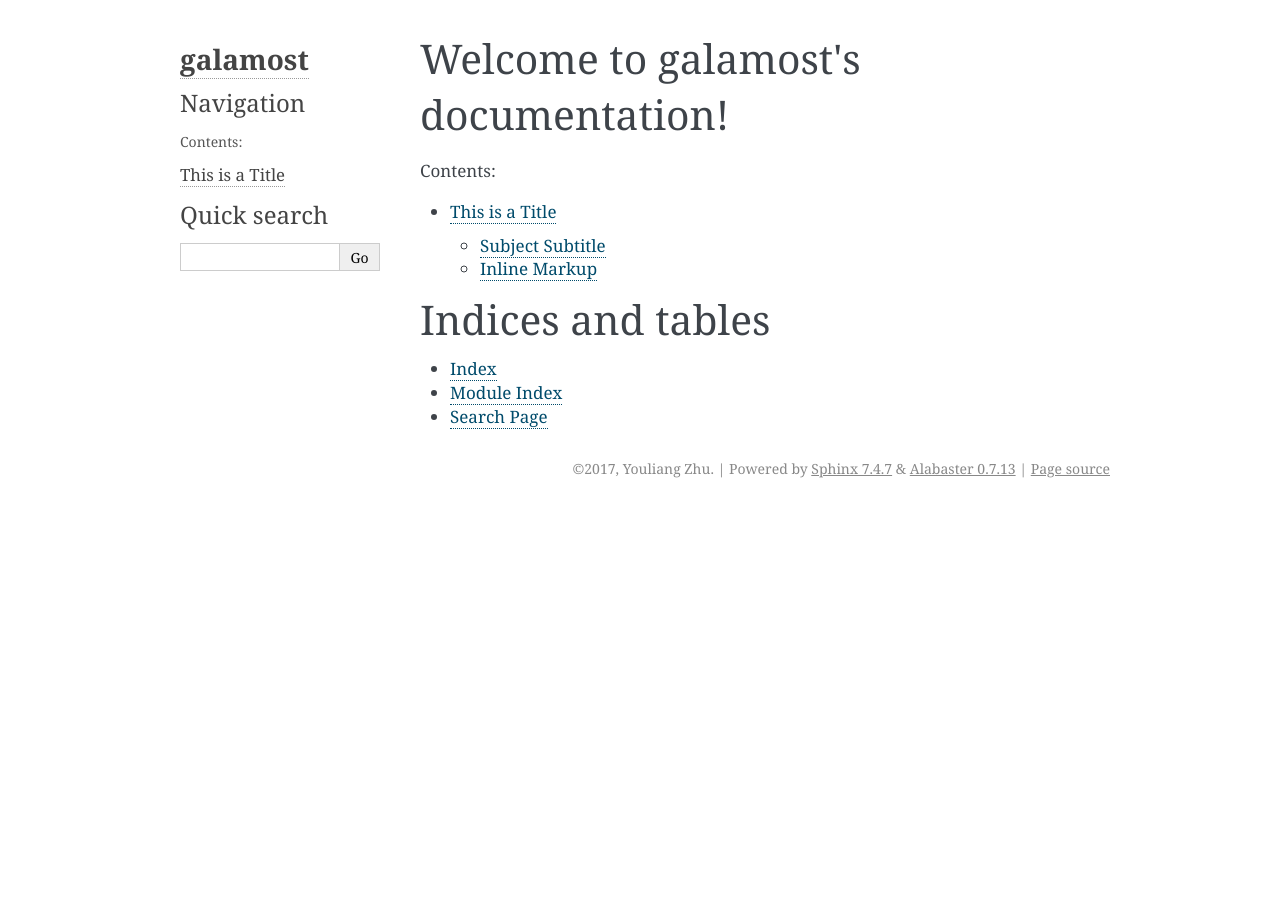
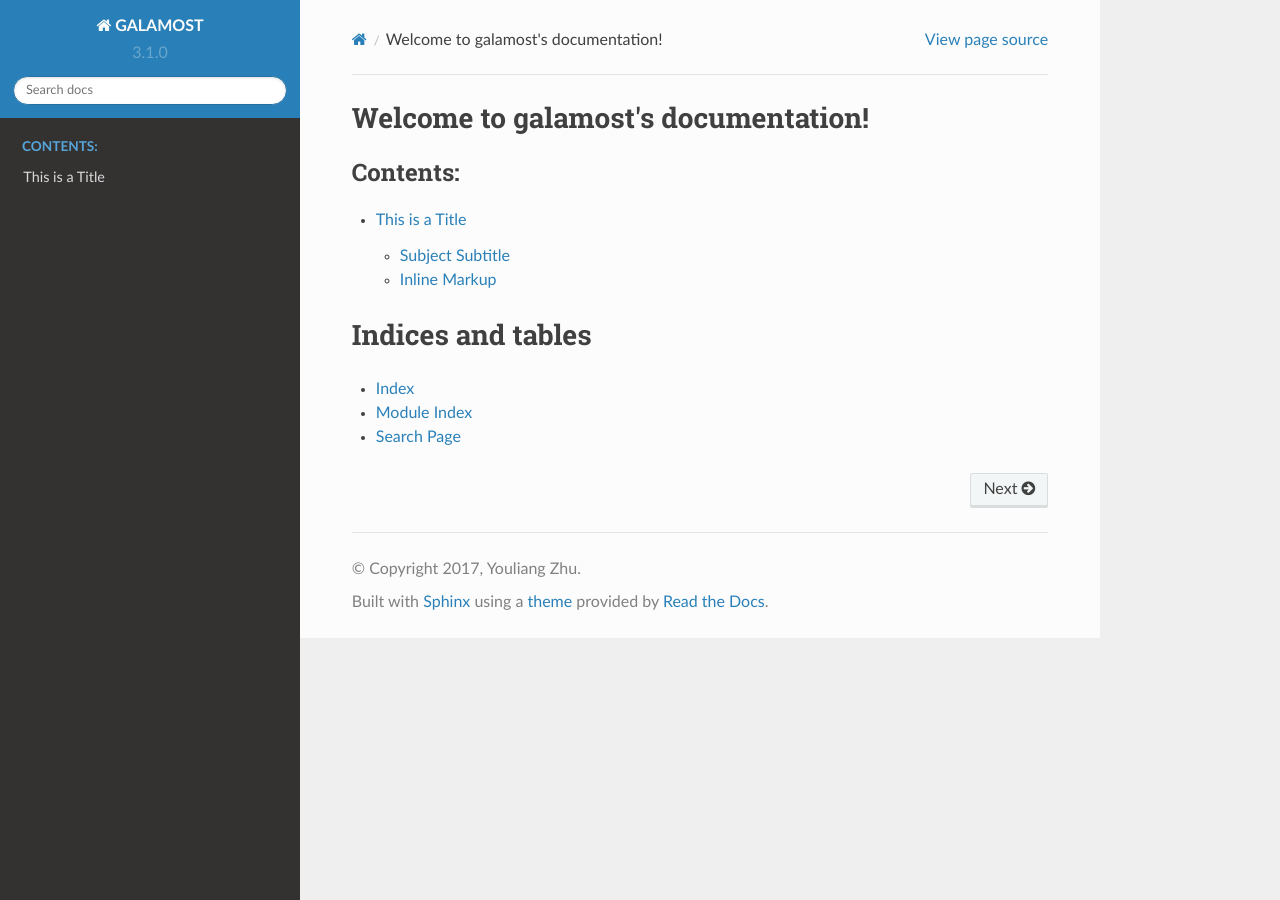
Before and after one commit to sumin-Ma/GALAMOST, a Sphinx documentation site: the page built from docs/index.rst, in a window 1280 px wide. Built offline with Sphinx 7.4.7 and the Read the Docs theme 2.0.0, drawn with Linux system fonts in a browser that asks for light colours.

Commit message:
Update conf.py

```diff
--- a/docs/conf.py
+++ b/docs/conf.py
@@ -45,7 +45,7 @@
 master_doc = 'index'
 
 # General information about the project.
-project = u'galamost'
+project = u'GALAMOST'
 copyright = u'2017, Youliang Zhu'
 author = u'Youliang Zhu'
 
@@ -82,7 +82,7 @@
 # The theme to use for HTML and HTML Help pages.  See the documentation for
 # a list of builtin themes.
 #
-html_theme = 'alabaster'
+html_theme = 'sphinx_rtd_theme'
 
 # Theme options are theme-specific and customize the look and feel of a theme
 # further.  For a list of options available for each theme, see the
```
